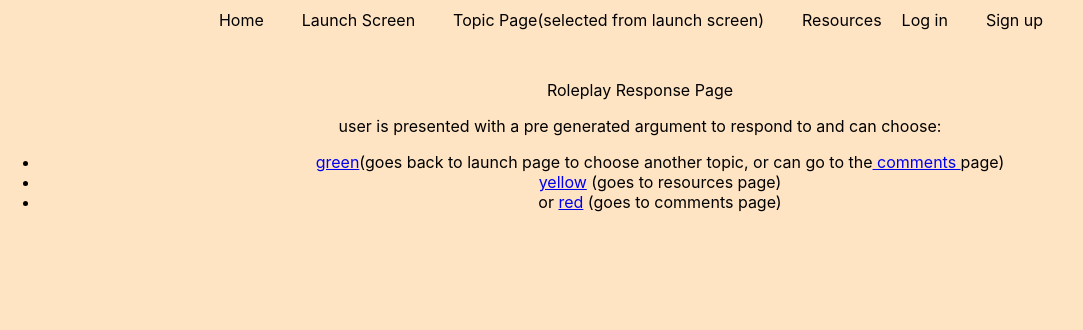
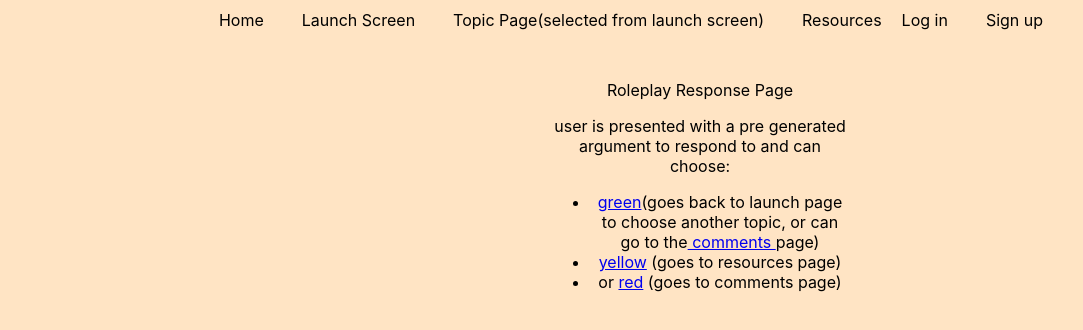
Before and after one commit to VictorLuo920/activisim_app, a React (Create React App) app: page /responsepage in a window 1280 px wide. Shown: the top 330 px of the page, without its empty margins (0-1083 px from the left). Built offline with nearby package versions, Linux system fonts and the light colour scheme.

Commit message:
css tweak to explanation/response pages

```diff
--- a/src/pages/ExplanationPage/ExplanationPage.js
+++ b/src/pages/ExplanationPage/ExplanationPage.js
@@ -9,6 +9,7 @@ const ExplanationPage = (props) => {
         <p>Explanation Page</p>
         <ul>
             <li>pulls data on common responses and key talking points with a CategoryExplanation component</li>
+            <br/>
             <li>explains how you would explain this to someone else. links to the roleplay response page</li>
         </ul>
         <Link to="/responsepage">goes to response page</Link>
--- a/src/pages/ResponsePage/ResponsePage.js
+++ b/src/pages/ResponsePage/ResponsePage.js
@@ -2,7 +2,7 @@ import React from 'react';
 import { Link } from 'react-router-dom'
 const ResponsePage = (props) => {
   return (
-    <div className="Home">
+    <div className="explanation-page">
 
         <p>Roleplay Response Page</p>
         <p> user is presented with a pre generated argument to respond to and can choose: </p>
```
